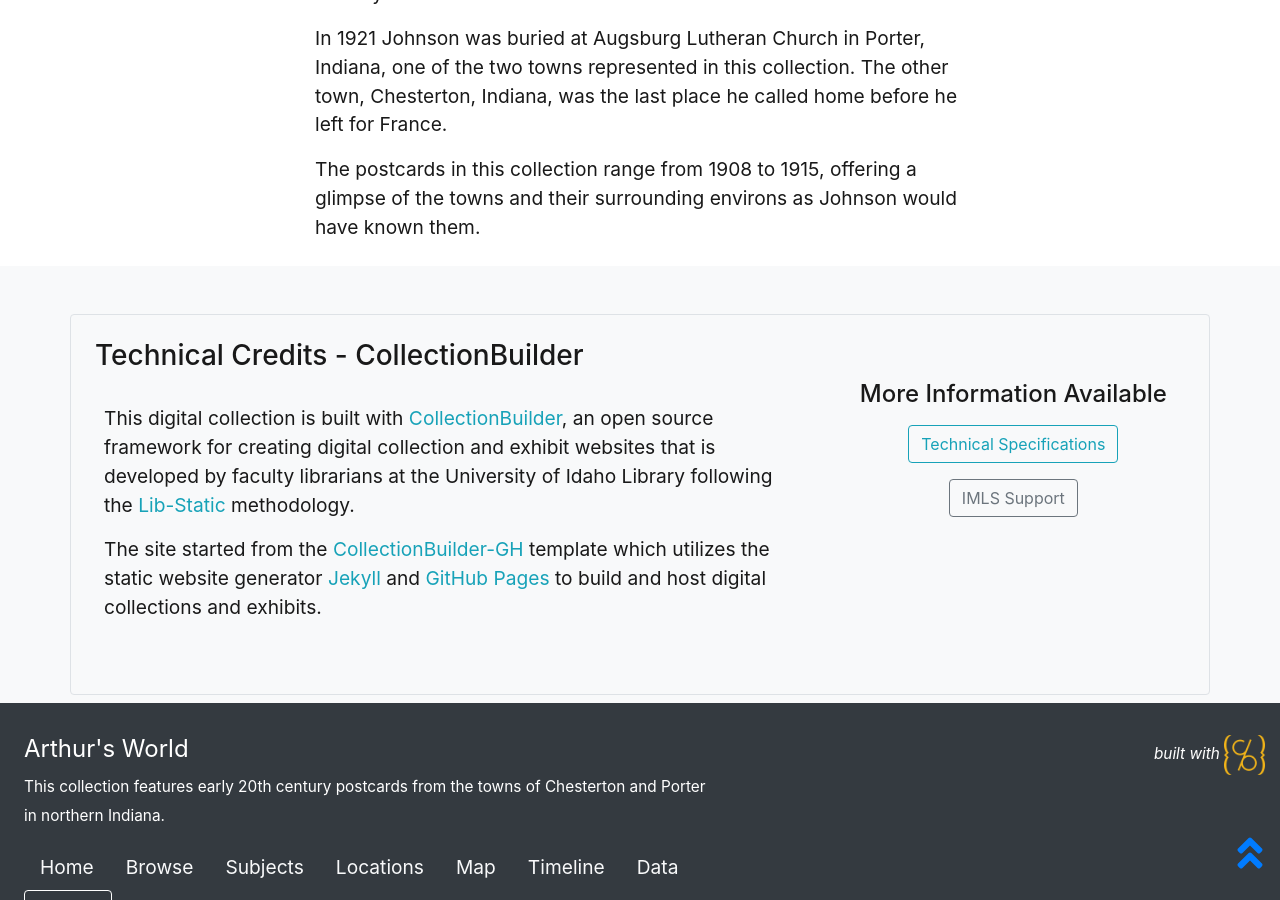
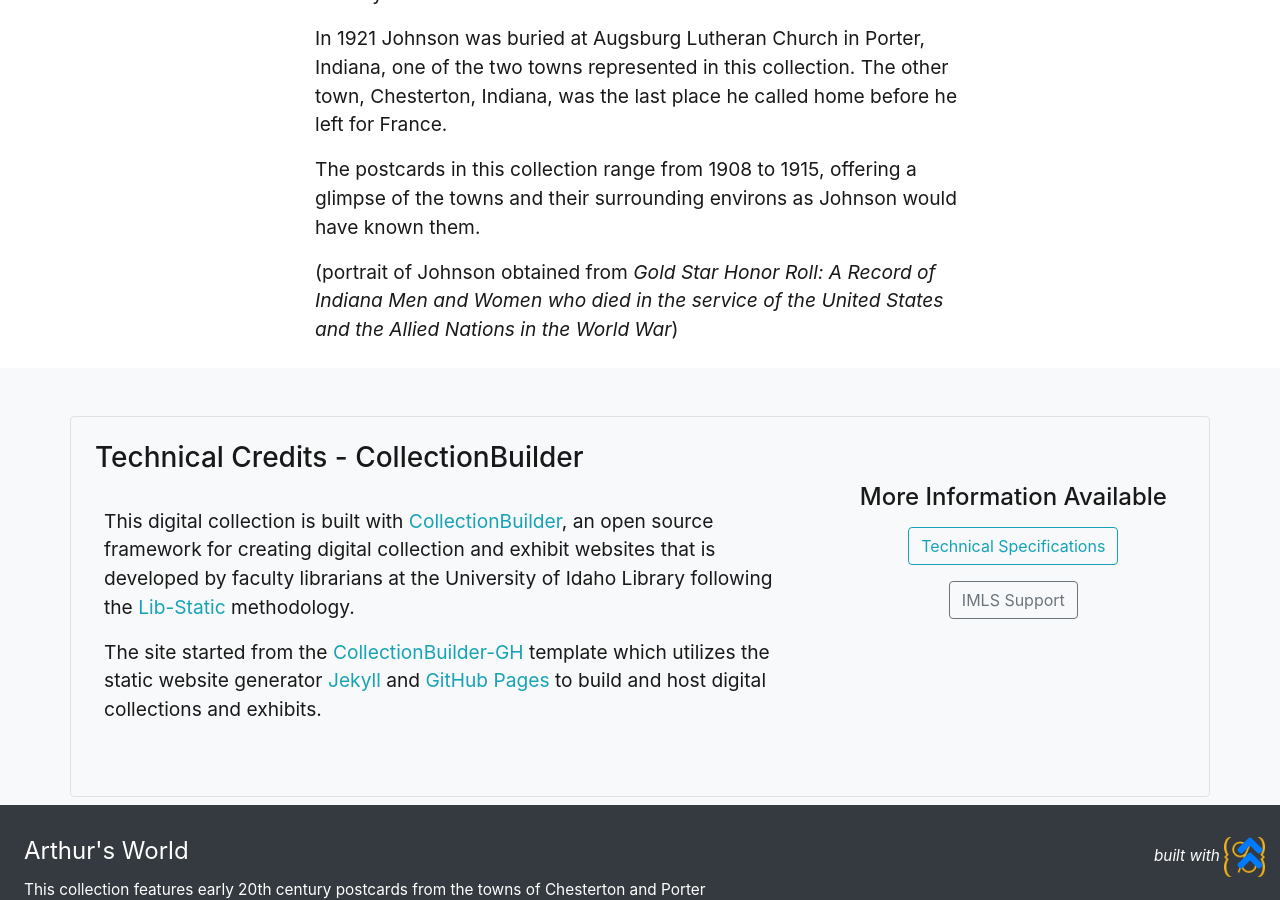
Before and after one commit to dgetka/arthursworld, a Jekyll site: the page built from pages/about.md, in a window 1280 px wide and 900 px high, scrolled down 1248 px. Built offline with Jekyll 4.4.1, drawn with Linux system fonts in a browser that asks for light colours.

Commit message:
Update about.md

```diff
--- a/pages/about.md
+++ b/pages/about.md
@@ -20,3 +20,5 @@
 In 1921 Johnson was buried at Augsburg Lutheran Church in Porter, Indiana, one of the two towns represented in this collection. The other town, Chesterton, Indiana, was the last place he called home before he left for France.
 
 The postcards in this collection range from 1908 to 1915, offering a glimpse of the towns and their surrounding environs as Johnson would have known them.
+
+(portrait of Johnson obtained from *Gold Star Honor Roll: A Record of Indiana Men and Women who died in the service of the United States and the Allied Nations in the World War*)
```
